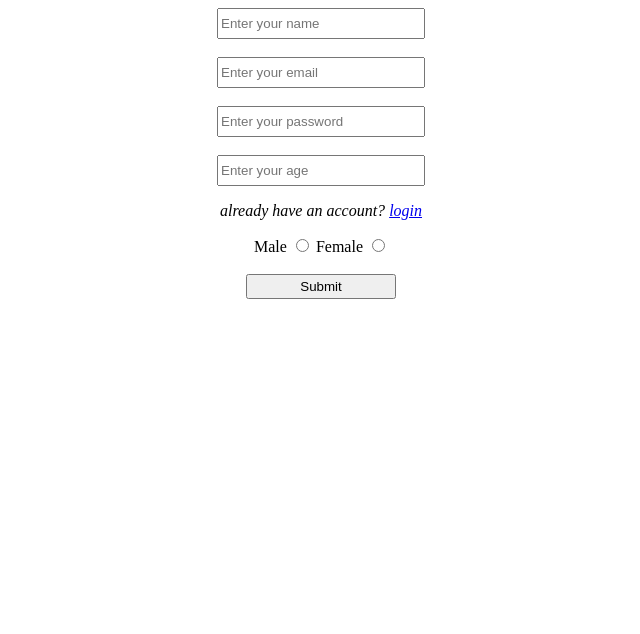
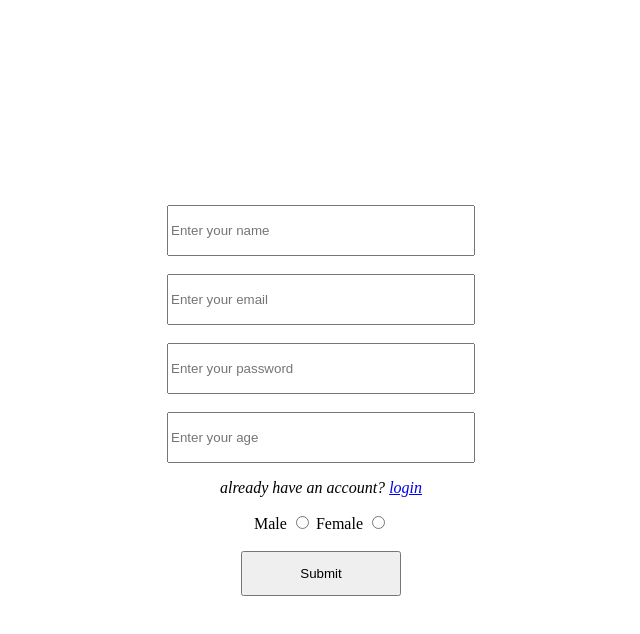
Before and after one commit to sandromangoshvili/MY----PROJECTS, a plain HTML site: page HTML PROJECTS/projects1/register.html in a window 1280 px wide. Shown: the whole page, without its empty margins (319-959 px from the left). Drawn offline with Linux system fonts and the light colour scheme.

Commit message:
second commit

```diff
--- a/HTML PROJECTS/projects1/register.html
+++ b/HTML PROJECTS/projects1/register.html
@@ -5,24 +5,24 @@
     <meta name="viewport" content="width=device-width, initial-scale=1.0">
     <title>register</title>
 </head>
-<body>
+<body style="margin: 0; height: 100vh; display: flex; align-items: center; justify-content: center; text-align: center;">
     <center>
     <form>
 
-        <input type="text" name="text" id="text" required placeholder="Enter your name" minlength="6" maxlength="16" style="width: 200px;height: 25px;"><br><br>
+        <input type="text" name="text" id="text" required placeholder="Enter your name" minlength="6" maxlength="16" style="width: 300px;height: 45px;"><br><br>
 
 
 
 
-        <input type="email" name="Email" id="email" required placeholder="Enter your email" style="width: 200px;height: 25px;"><br><br>
+        <input type="email" name="Email" id="email" required placeholder="Enter your email" style="width: 300px;height: 45px;"><br><br>
 
 
 
-        <input type="password" id="password" placeholder="Enter your password" minlength="8" maxlength="16" required style="width: 200px;height: 25px;"><br><br>
+        <input type="password" id="password" placeholder="Enter your password" minlength="8" maxlength="16" required style="width: 300px;height: 45px;"><br><br>
 
 
 
-        <input type="number" id="age" placeholder="Enter your age"  style="width: 200px;height: 25px;">
+        <input type="number" id="age" placeholder="Enter your age"  style="width: 300px;height: 45px;">
 
 
 
@@ -43,7 +43,7 @@
 
 
 
-        <input type="submit" style="width: 150px;height: 25px;">
+        <input type="submit" style="width: 160px;height: 45px;">
     </form>
     </center>
 </body>
```
Also changed, not shown: HTML PROJECTS/projects1/login.html (+5 -5 lines), HTML PROJECTS/projects1/welcomepage.html (added, +17 -0 lines), HTML PROJECTS/img/01cb4fc3-cd32-4dab-ae46-d606bf91e92c.jpg (deleted), HTML PROJECTS/img/One-Piece-Symbol.png (deleted), HTML PROJECTS/img/Roronoa-zoro-one-sword-style-hd-wallpapers.webp (deleted), HTML PROJECTS/img/apple.png (deleted), HTML PROJECTS/img/channels4_profile.jpg (deleted), HTML PROJECTS/img/d185f84d9adc5a10b5a364e3f0dcd036.png (deleted), HTML PROJECTS/img/spotify_logo_750400.jpg (deleted), HTML PROJECTS/img/th.jpg (deleted), HTML PROJECTS/img/unnamed (1).png (deleted), HTML PROJECTS/img/unnamed (2).png (deleted), HTML PROJECTS/img/unnamed.png (deleted).
